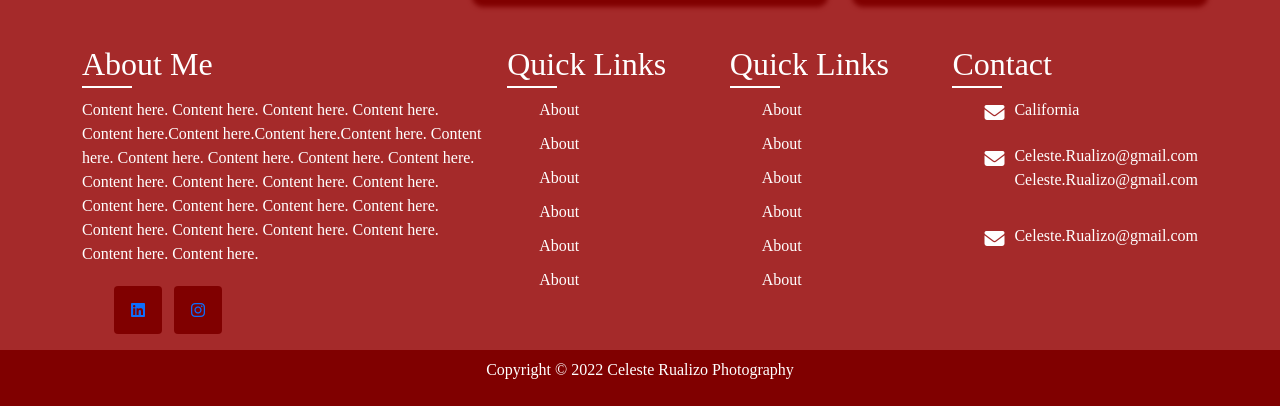
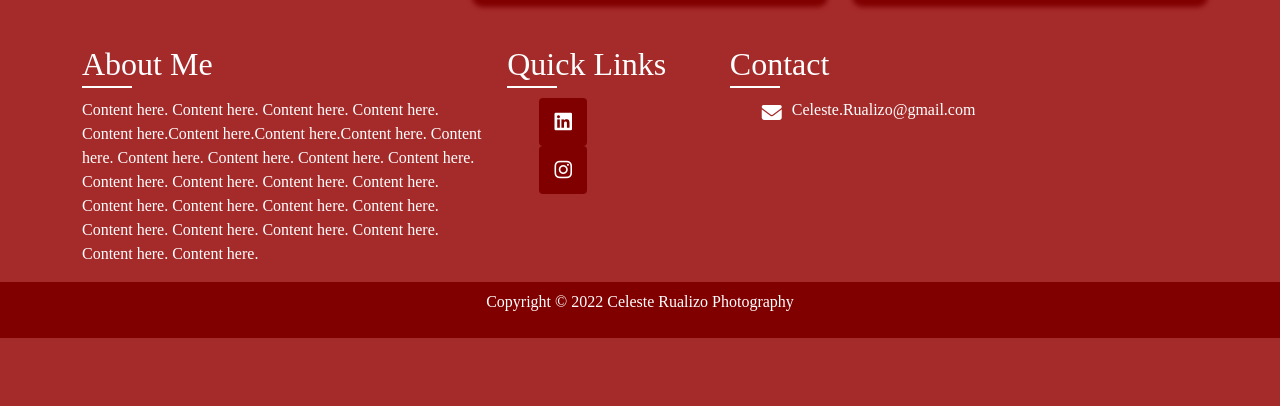
Before and after one commit to Crualizo/celeste-pwp, a plain HTML site: page celeste-rualizo-photography/index.html in a window 1280 px wide. Shown: the part 3028-3434 px from the top of the page. After the commit the page ends 3366 px from the top, so only its background shows below. Drawn offline with nearby package versions, Linux system fonts and the light colour scheme.

Commit message:
made changes to footer content

```diff
--- a/celeste-rualizo-photography/index.html
+++ b/celeste-rualizo-photography/index.html
@@ -166,31 +166,14 @@
     <div class="sec aboutus">
         <h2>About Me</h2>
         <p>Content here. Content here. Content here. Content here. Content here.Content here.Content here.Content here. Content here. Content here. Content here. Content here. Content here. Content here. Content here. Content here. Content here. Content here. Content here. Content here. Content here. Content here. Content here. Content here. Content here. Content here. Content here.</p>
-        <ul class="sci">
-            <li><a href="#"><i class="fa-brands fa-linkedin"></i></i></a></li>
-            <li><a href="#"><i class="fa-brands fa-instagram"></i></i></i></a></li>
-        </ul>
+
     </div>
-        <div class="sec quicklinks">
-            <h2>Quick Links</h2>
-            <ul>
-                <li><a href="#">About</a></li>
-                <li><a href="#">About</a></li>
-                <li><a href="#">About</a></li>
-                <li><a href="#">About</a></li>
-                <li><a href="#">About</a></li>
-                <li><a href="#">About</a></li>
-            </ul>
-        </div>
+
     <div class="sec quicklinks">
         <h2>Quick Links</h2>
         <ul>
-            <li><a href="#">About</a></li>
-            <li><a href="#">About</a></li>
-            <li><a href="#">About</a></li>
-            <li><a href="#">About</a></li>
-            <li><a href="#">About</a></li>
-            <li><a href="#">About</a></li>
+            <li><a href="#"><i class="fa-brands fa-linkedin"></i></i></a></li>
+            <li><a href="#"><i class="fa-brands fa-instagram"></i></i></i></a></li>
         </ul>
     </div>
     <div class="sec contact">
@@ -198,17 +181,8 @@
         <ul class="info">
             <li>
                 <span><i class="fa fa-envelope" aria-hidden="true"></i></span>
-                <span>California</span>
-            </li>
-            <li>
-                <span><i class="fa fa-envelope" aria-hidden="true"></i></span>
                 <p><a href="mailto:Celeste.Rualizo@gmail.com">Celeste.Rualizo@gmail.com</a><br>
-                    <a href="mailto:Celeste.Rualizo@gmail.com">Celeste.Rualizo@gmail.com</a></p>
-            </li>
-            <li>
-                <span><i class="fa fa-envelope" aria-hidden="true"></i></span>
-                <p><a href="mailto:Celeste.Rualizo@gmail.com">Celeste.Rualizo@gmail.com</a></p>
-            </li>
+
         </ul>
     </div>
     </div>
--- a/celeste-rualizo-photography/style.css
+++ b/celeste-rualizo-photography/style.css
@@ -67,18 +67,18 @@ footer .container .sec p {
     color: #fff;
 }
 
-.sci {
+/*.sci {
     margin-top: 20px;
     display: grid;
     grid-template-columns: repeat(4, 50px);
     grid-gap: 10px;
-}
+}*/
 
-.sci li {
+/*.sci li {
     list-style: none;
-}
+}*/
 
-.sci li a {
+/*.sci li a {
     display: inline-block;
     width: 48px;
     height: 48px;
@@ -88,14 +88,16 @@ footer .container .sec p {
     justify-content: center;
     text-decoration: none;
     border-radius: 4px;
-}
+}*/
 
-.sci li a:hover {
+
+
+.quicklinks li a {
     background: #fff;
 
 }
 
-.sci li a .fa {
+.quicklinks li a {
     color: #fff;
     font-size: 20px;
 }
@@ -106,11 +108,17 @@ footer .container .sec p {
 .quicklinks li {
     list-style: none;
 }
+
 .quicklinks li a {
-    color: #fff;
+    display: inline-block;
+    width: 48px;
+    height: 48px;
+    background: maroon;
+    display: grid;
+    align-content: center;
+    justify-content: center;
     text-decoration: none;
-    margin-bottom: 10px;
-    display: inline-block;
+    border-radius: 4px;
 }
 .quicklinks li a:hover {
     color: tomato;
```
